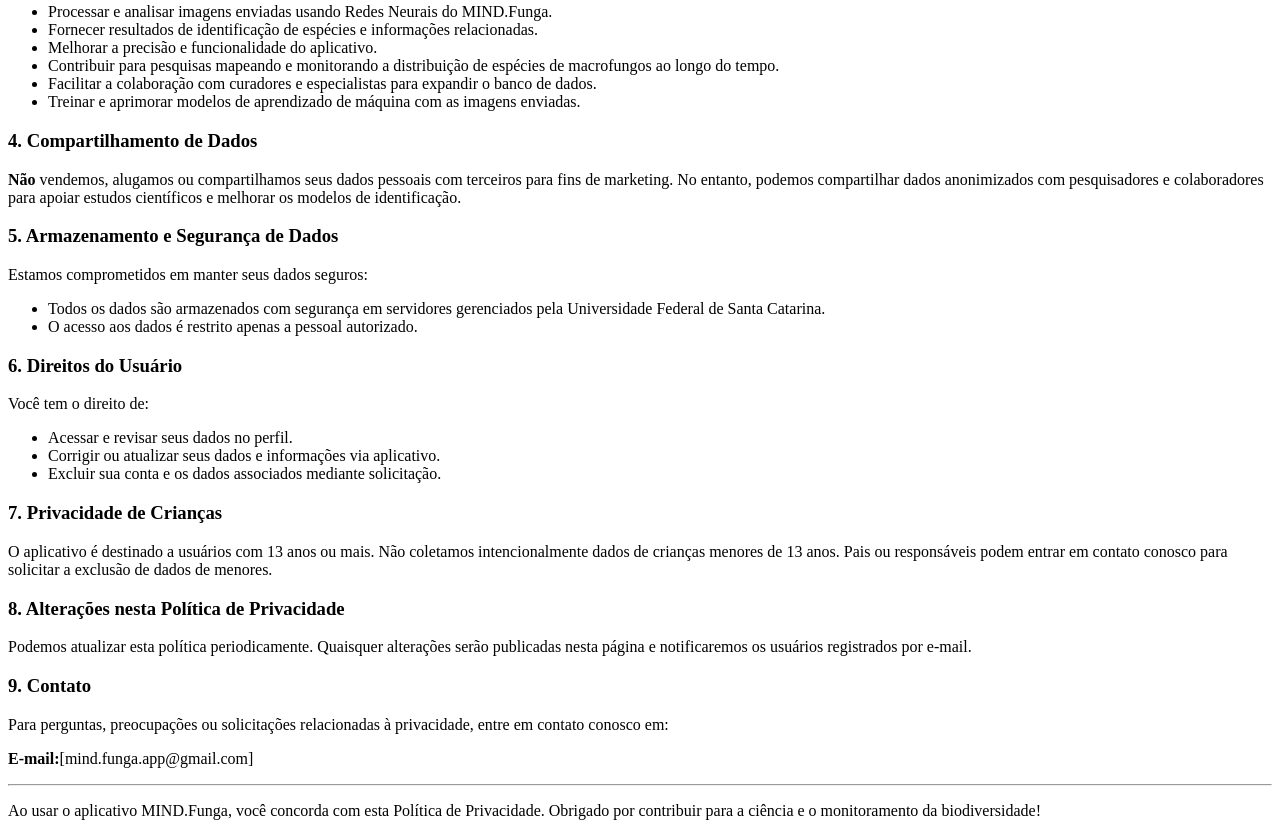
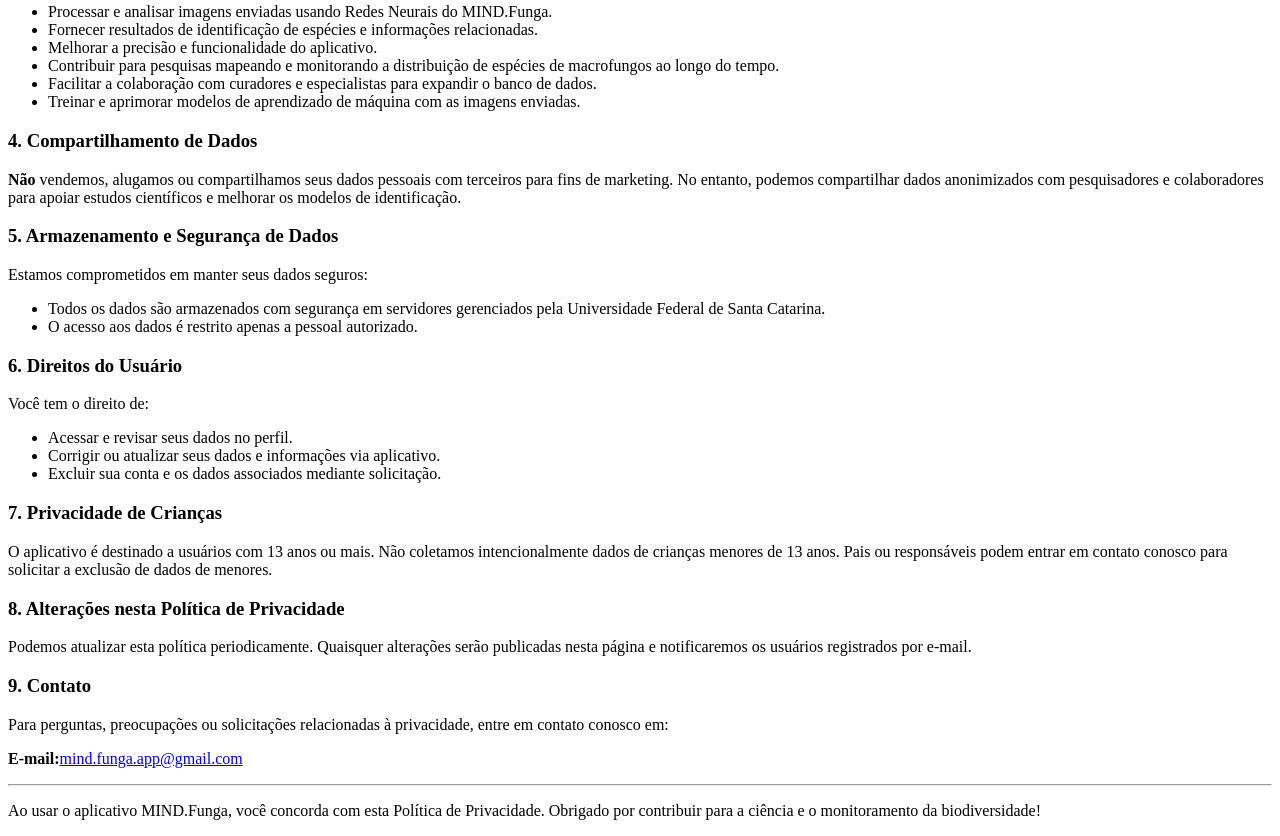
Before and after one commit to fccarvalho2/PrivacyPolicy, a plain HTML site: page index.html in a window 1280 px wide. Shown: the part 548-1384 px from the top of the page. Drawn offline with Linux system fonts and the light colour scheme.

Commit message:
Update index.html

```diff
--- a/index.html
+++ b/index.html
@@ -60,7 +60,8 @@
 
 <h3>9. Contato</h3>
 <p>Para perguntas, preocupações ou solicitações relacionadas à privacidade, entre em contato conosco em:</p>
-<p><strong>E-mail:</strong>[mind.funga.app@gmail.com]</p>
+<p><strong>E-mail:</strong><a href="mind.funga.app@gmail.com">mind.funga.app@gmail.com</a></p>
+
 
 <hr>
 <p>Ao usar o aplicativo MIND.Funga, você concorda com esta Política de Privacidade. Obrigado por contribuir para a ciência e o monitoramento da biodiversidade!</p>
```
